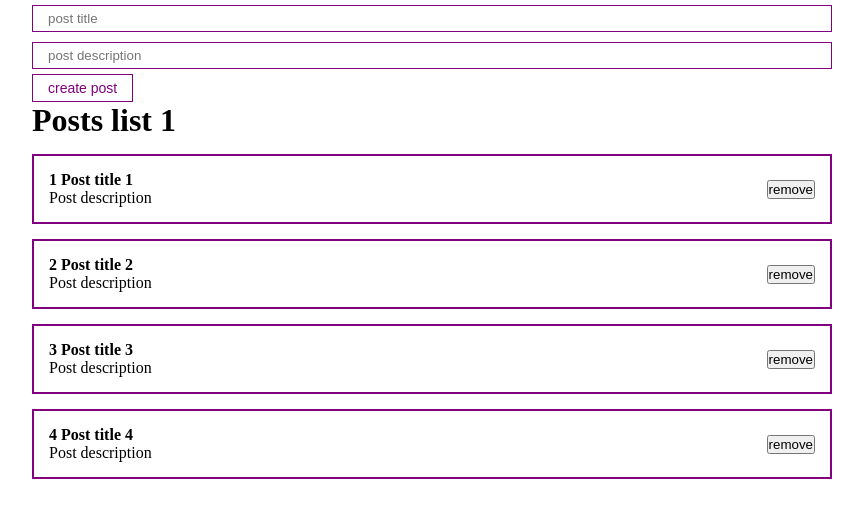
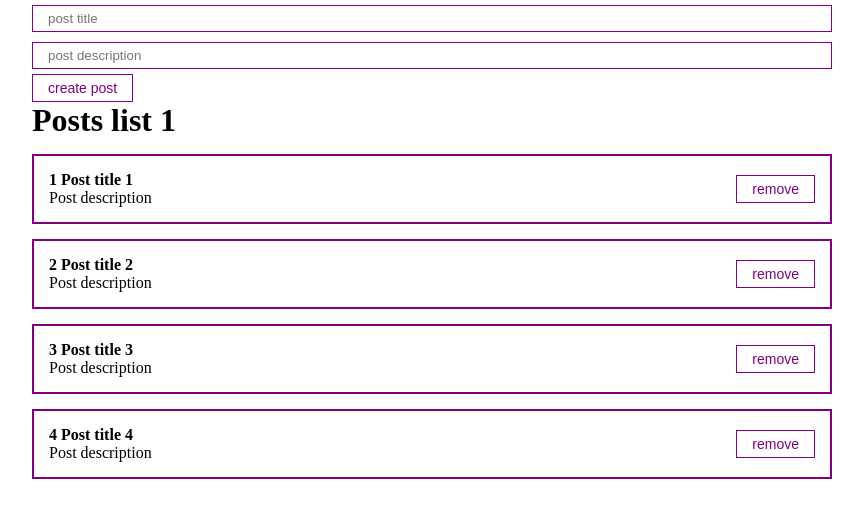
Before and after one commit to idcso/extented_blog-list-frontend, a React (Vite) app: page / in a window 1280 px wide. Shown: the top 518 px of the page, without its empty margins (208-1071 px from the left). Built offline with nearby package versions, Linux system fonts and the light colour scheme.

Commit message:
Add the functionality to delete posts
In addition, the form for creating new posts was decomposed into a
separate component

```diff
--- a/src/App.jsx
+++ b/src/App.jsx
@@ -1,8 +1,7 @@
 import { useState } from 'react'
 //import Counter from './components/Counter'
 import PostList from './components/PostList'
-import MyButton from './components/UI/button/MyButton'
-import MyInput from './components/UI/input/MyInput'
+import PostForm from './components/PostForm'
 
 const App = () => {
   const [posts, setPosts] = useState([
@@ -11,32 +10,19 @@ const App = () => {
     { id: 3, title: 'Post title 3', body: 'Post description' },
     { id: 4, title: 'Post title 4', body: 'Post description' },
   ])
-  const [post, setPost] = useState({ title: '', body: '' })
 
-  const createNewPost = (event) => {
-    event.preventDefault()
-    setPosts([...posts, { ...post, id: Date.now() }])
-    setPost({ title: '', body: '' })
+  const handleCreatePost = (newPost) => {
+    setPosts([...posts, newPost])
+  }
+
+  const handleRemovePost = (id) => {
+    setPosts(posts.filter((post) => post.id !== id))
   }
 
   return (
     <div className="App">
-      <form onSubmit={createNewPost}>
-        <MyInput
-          value={post.title}
-          type="text"
-          placeholder="post title"
-          onChange={(e) => setPost({ ...post, title: e.target.value })}
-        />
-        <MyInput
-          value={post.body}
-          type="text"
-          placeholder="post description"
-          onChange={(e) => setPost({ ...post, body: e.target.value })}
-        />
-        <MyButton>create post</MyButton>
-      </form>
-      <PostList posts={posts} title="Posts list 1" />
+      <PostForm create={handleCreatePost} />
+      <PostList posts={posts} title="Posts list 1" remove={handleRemovePost} />
     </div>
   )
 }
--- /dev/null
+++ b/src/components/PostForm.jsx
@@ -0,0 +1,37 @@
+import { useState } from 'react'
+import MyButton from './UI/button/MyButton'
+import MyInput from './UI/input/MyInput'
+
+const PostForm = ({ create }) => {
+  const [post, setPost] = useState({ title: '', body: '' })
+
+  const createNewPost = (event) => {
+    event.preventDefault()
+    const newPost = {
+      ...post,
+      id: Date.now(),
+    }
+    create(newPost)
+    setPost({ title: '', body: '' })
+  }
+
+  return (
+    <form onSubmit={createNewPost}>
+      <MyInput
+        value={post.title}
+        type="text"
+        placeholder="post title"
+        onChange={(e) => setPost({ ...post, title: e.target.value })}
+      />
+      <MyInput
+        value={post.body}
+        type="text"
+        placeholder="post description"
+        onChange={(e) => setPost({ ...post, body: e.target.value })}
+      />
+      <MyButton>create post</MyButton>
+    </form>
+  )
+}
+
+export default PostForm
--- a/src/components/PostItem.jsx
+++ b/src/components/PostItem.jsx
@@ -1,4 +1,6 @@
-const PostItem = ({ post, number }) => {
+import MyButton from './UI/button/MyButton'
+
+const PostItem = ({ post, number, remove }) => {
   return (
     <div className="post">
       <div className="post__content">
@@ -8,7 +10,7 @@ const PostItem = ({ post, number }) => {
         <div>{post.body}</div>
       </div>
       <div className="post__btns">
-        <button>remove</button>
+        <MyButton onClick={() => remove(post.id)}>remove</MyButton>
       </div>
     </div>
   )
--- a/src/components/PostList.jsx
+++ b/src/components/PostList.jsx
@@ -1,11 +1,16 @@
 import PostItem from './PostItem'
 
-const PostList = ({ posts, title }) => {
+const PostList = ({ posts, title, remove }) => {
   return (
     <div>
       <h1>{title}</h1>
       {posts.map((post, index) => (
-        <PostItem key={post.id} number={index + 1} post={post} />
+        <PostItem
+          key={post.id}
+          number={index + 1}
+          post={post}
+          remove={remove}
+        />
       ))}
     </div>
   )
```
